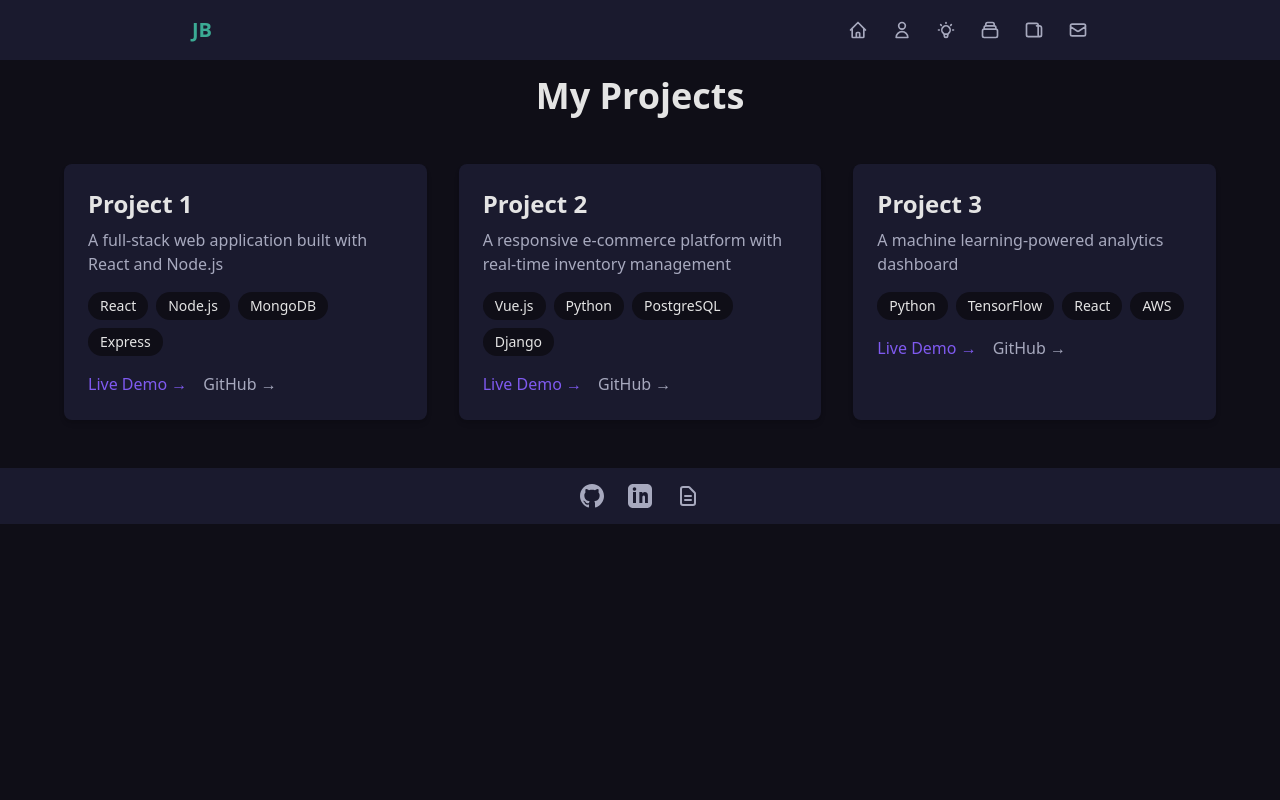
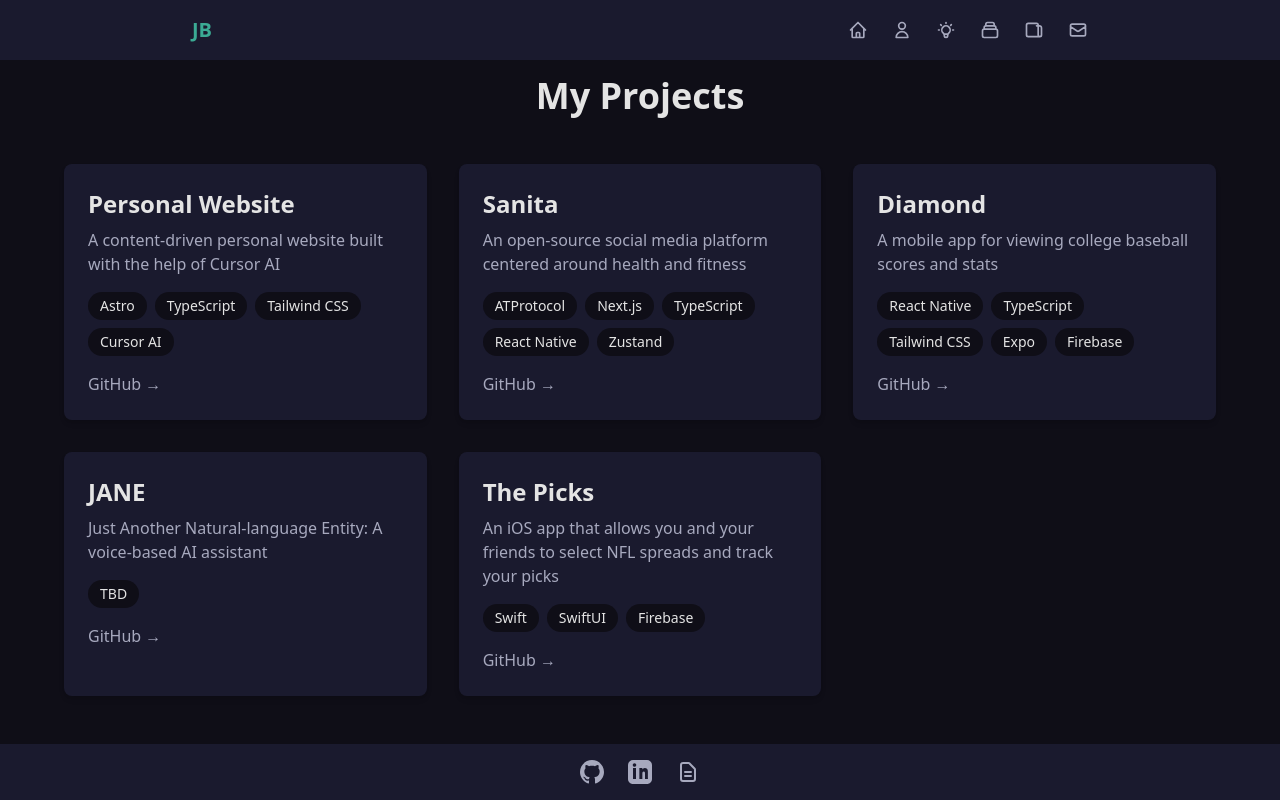
Before and after one commit to jrbuckley/PersonalWebsite, an Astro site: page /projects in a window 1280 px wide. Built offline with nearby package versions, Linux system fonts and the light colour scheme; Astro itself is replaced by a stand-in of ours.

Commit message:
feat(projects): add github projects and details

```diff
--- a/src/pages/index.astro
+++ b/src/pages/index.astro
@@ -135,14 +135,14 @@ const latestPosts = posts
 			<div class="grid grid-cols-1 md:grid-cols-2 gap-6">
 				<a href="/projects#project1" class="group focus:outline-none focus:ring-2 focus:ring-[color:var(--color-luxe-accent)] focus:ring-offset-2 rounded-lg">
 					<div class="bg-[color:var(--color-luxe-card)] p-6 rounded-lg transition-transform group-hover:scale-105">
-						<h3 class="text-lg font-medium text-[color:var(--color-luxe-text)] mb-2">Project 1</h3>
-						<p class="text-[color:var(--color-luxe-subtext)]">Description of your first project goes here.</p>
+						<h3 class="text-lg font-medium text-[color:var(--color-luxe-text)] mb-2">Personal Website</h3>
+						<p class="text-[color:var(--color-luxe-subtext)]">A content-driven personal website built with the help of Cursor AI.</p>
 					</div>
 				</a>
 				<a href="/projects#project2" class="group focus:outline-none focus:ring-2 focus:ring-[color:var(--color-luxe-accent)] focus:ring-offset-2 rounded-lg">
 					<div class="bg-[color:var(--color-luxe-card)] p-6 rounded-lg transition-transform group-hover:scale-105">
-						<h3 class="text-lg font-medium text-[color:var(--color-luxe-text)] mb-2">Project 2</h3>
-						<p class="text-[color:var(--color-luxe-subtext)]">Description of your second project goes here.</p>
+						<h3 class="text-lg font-medium text-[color:var(--color-luxe-text)] mb-2">Sanita</h3>
+						<p class="text-[color:var(--color-luxe-subtext)]">An open-source social media platform centered around health and fitness.</p>
 					</div>
 				</a>
 			</div>
--- a/src/pages/projects.astro
+++ b/src/pages/projects.astro
@@ -3,25 +3,39 @@ import Layout from '../layouts/Layout.astro';
 
 const projects = [
   {
-    title: "Project 1",
-    description: "A full-stack web application built with React and Node.js",
-    technologies: ["React", "Node.js", "MongoDB", "Express"],
+    title: "Personal Website",
+    description: "A content-driven personal website built with the help of Cursor AI",
+    technologies: ["Astro", "TypeScript", "Tailwind CSS", "Cursor AI"],
     link: "#",
-    github: "#"
+    github: "https://github.com/jrbuckley/PersonalWebsite"
   },
   {
-    title: "Project 2",
-    description: "A responsive e-commerce platform with real-time inventory management",
-    technologies: ["Vue.js", "Python", "PostgreSQL", "Django"],
+    title: "Sanita",
+    description: "An open-source social media platform centered around health and fitness",
+    technologies: ["ATProtocol", "Next.js", "TypeScript", "React Native", "Zustand"],
     link: "#",
-    github: "#"
+    github: "https://github.com/jrbuckley/sanita"
   },
   {
-    title: "Project 3",
-    description: "A machine learning-powered analytics dashboard",
-    technologies: ["Python", "TensorFlow", "React", "AWS"],
+    title: "Diamond",
+    description: "A mobile app for viewing college baseball scores and stats",
+    technologies: ["React Native", "TypeScript", "Tailwind CSS", "Expo", "Firebase"],
     link: "#",
-    github: "#"
+    github: "https://github.com/jrbuckley/Diamond"
+  },
+  {
+    title: "JANE",
+    description: "Just Another Natural-language Entity: A voice-based AI assistant",
+    technologies: ["TBD"],
+    link: "#",
+    github: "https://github.com/jrbuckley/JANE"
+  },
+  {
+    title: "The Picks",
+    description: "An iOS app that allows you and your friends to select NFL spreads and track your picks",
+    technologies: ["Swift", "SwiftUI", "Firebase"],
+    link: "#",
+    github: "https://github.com/jrbuckley/ThePicks"
   }
 ];
 ---
@@ -48,14 +62,14 @@ const projects = [
               ))}
             </div>
             <div class="flex space-x-4">
-              <a
+              {/* <a
                 href={project.link}
                 class="text-[color:var(--color-luxe-link)] hover:text-[color:var(--color-luxe-accent)]"
                 target="_blank"
                 rel="noopener noreferrer"
               >
                 Live Demo →
-              </a>
+              </a> */}
               <a
                 href={project.github}
                 class="text-[color:var(--color-luxe-subtext)] hover:text-[color:var(--color-luxe-text)]"
```
Also changed, not shown: 1 other file.
